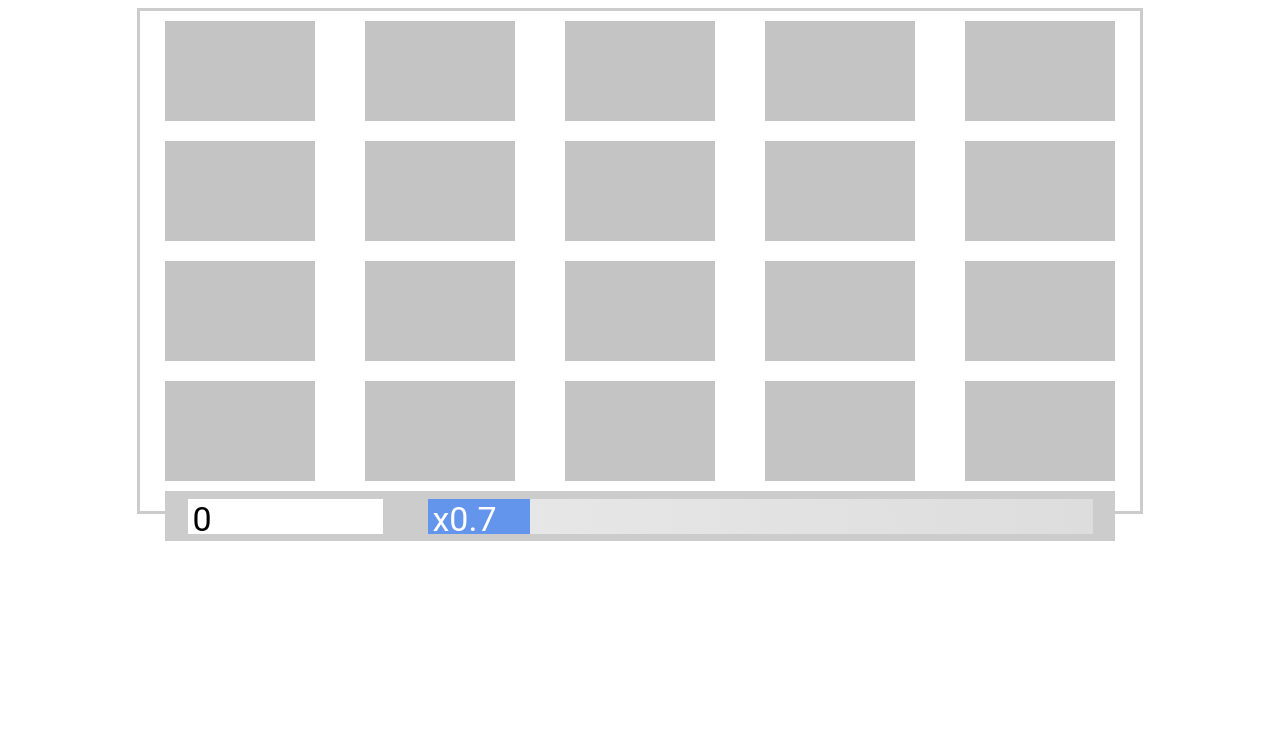
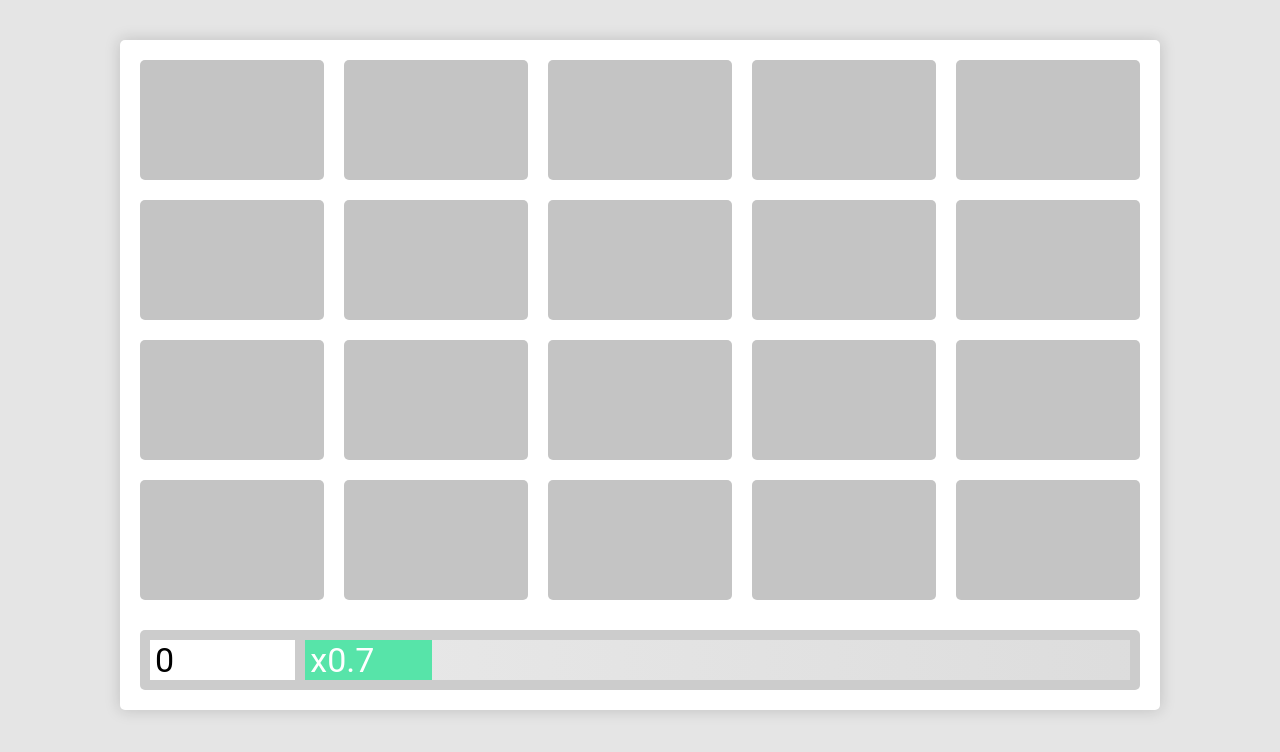
Before and after one commit to hiba9201/memory, a website built with webpack: page src/index.html in a window 1280 px wide. Built offline with nearby package versions, Linux system fonts and the light colour scheme.

Commit message:
* add GameView.js * update styles for game and cards

```diff
--- a/src/Card/Card.js
+++ b/src/Card/Card.js
@@ -4,10 +4,7 @@ export default class Card {
     constructor(id, num, container, context) {
         this.num = num;
         this.game = context;
-        this.view = new CardView(container, num, id, {
-            game: context,
-            card: this,
-        });
+        this.view = new CardView(container, num, id);
     }
 
     compareCards(other) {
@@ -27,6 +24,7 @@ export default class Card {
             compareArray.push(this);
         } else if (view.hidden && compareArray.length === 1) {
             const otherCard = compareArray.pop();
+
             if (this.compareCards(otherCard)) {
                 this.game.updateScorePoints(true);
             } else {
@@ -34,7 +32,7 @@ export default class Card {
                 setTimeout(() => {
                     view.flipCard();
                     otherCard.view.flipCard();
-                }, 1000);
+                }, 800);
             }
         }
 
--- a/src/Card/CardView.js
+++ b/src/Card/CardView.js
@@ -7,7 +7,6 @@ export default class CardView {
         this.node = null;
         this.id = id;
         this.onClick = () => this.flipCard();
-        this.context = context;
     }
 
     flipCard() {
--- a/src/Game/Game.js
+++ b/src/Game/Game.js
@@ -1,33 +1,28 @@
 import { randomSortArray } from '../utils'
 import Card from "../Card/Card";
+import GameView from "./GameView";
 
 import '../style/style.css';
 
 export default class Game {
   constructor(selector, countCards, sameCardCount, scoreDownSpeed, score) {
-    this._playArea = document.querySelector(selector);
-    this.tableNode = this.createTableNode();
-    this._playArea.appendChild(this.tableNode);
+    this.view = new GameView(this, selector);
     this.compareArray = [];
     this.score = score;
     this.scoreCoef = 1;
     this.setCards(countCards, sameCardCount);
-    this.setScore(0);
-    this.scoreDownSpeed = scoreDownSpeed;
+    this.setScore(scoreDownSpeed);
+  }
+
+  setScore(scoreReduceSpeed) {
+    this.view.renderScore();
+    this.scoreDownSpeed = scoreReduceSpeed;
     this.startScore();
   }
 
-  createTableNode() {
-    const table = document.createElement('div');
-    table.setAttribute('id', 'table');
-
-    return table;
-  }
-
   setCards(count, sameCardCount) {
-    let cards = [];
-
-    const { tableNode } = this;
+    const cards = [];
+    const { tableNode } = this.view;
 
     let id = 1;
     for (let i = 1; i <= count / sameCardCount; i++) {
@@ -37,110 +32,42 @@ export default class Game {
     }
 
     randomSortArray(cards);
-
-    cards.forEach(card => {
-      card.renderCard();
-    });
+    this.view.renderCards(cards);
   }
 
-  startScore(){
+  startScore() {
     //через 1 сек начинаем уменьшать коэф очков
-    setTimeout(()=>{
-      setInterval(()=>{
+    setTimeout(() => {
+      setInterval(() => {
         const newScore = this.scoreCoef - 0.1;
 
         //Не меньше 0.5 и не больше 5 + округляем
         this.scoreCoef = Math.min(Math.max(newScore.toFixed(2), 0.5), 5);
 
-        this.updateScoreLine();
-
+        this.view.updateScoreLine();
       }, this.scoreDownSpeed);
-    }, 1000)
-
-  }
-
-  setScore() {
-    const scoreNode = document.createElement('div');
-    scoreNode.classList.add('score');
-
-    const scoreCount = document.createElement('div');
-    scoreCount.classList.add('scoreCount');
-    scoreNode.appendChild(scoreCount);
-
-    const scoreLine = document.createElement('div');
-    scoreLine.classList.add('scoreLine');
-    scoreNode.appendChild(scoreLine);
-
-    const scoreBonus = document.createElement('div');
-    scoreBonus.classList.add('scoreBonus');
-    scoreLine.appendChild(scoreBonus);
-
-    const scoreBonusCoef = document.createElement('div');
-    scoreBonusCoef.classList.add('scoreBonusCoef');
-    scoreBonusCoef.textContent = `x${this.scoreCoef}`
-    scoreLine.appendChild(scoreBonusCoef);
-
-    this._playArea.appendChild(scoreNode);
-    document.querySelector(".scoreCount").textContent = this.score;
+    }, 1000);
   }
 
   updateScorePoints(flag) {
-    let newScore;
+    let changePoints;
     const points = 10000;
 
-    if(flag) {
-      const addPoints = points * this.scoreCoef
-      newScore = this.score + addPoints;
+    if (flag) {
+      changePoints = points * this.scoreCoef
       this.scoreCoef++;
-      this.score = newScore;
+      this.score += changePoints;
+    } else {
+      changePoints = -points / 10;
+      const newScore = this.score + changePoints;
 
-      //нетрудно заметить, что строку ниже можно вынести за условие, но не, она затрет класс сообщения о очках
-      document.getElementsByClassName('scoreCount')[0].textContent = this.score;
-      this.updateScorePointMessage(addPoints)
-    } else {
-      let removePoints = points / 10
-      newScore = this.score - removePoints;
+      if (this.score < Math.abs(changePoints)) {
+        changePoints = -this.score;
+      }
       this.score = Math.max(newScore, 0);
-
-      document.getElementsByClassName('scoreCount')[0].textContent = this.score;
-
-      if(this.score < removePoints) removePoints = this.score
-
-      this.updateScorePointMessage(-removePoints);
     }
 
-  }
-
-  updateScoreLine() {
-    document.getElementsByClassName('scoreBonus')[0].style.width = `${this.scoreCoef*20}%`;
-    document.querySelector('.scoreBonusCoef').textContent =  'x' + this.scoreCoef;
-  }
-
-  updateScorePointMessage(points){
-    const message = document.createElement('div');
-    message.classList.add('scoreMessage');
-
-    if(points > 0) {
-      message.classList.add('scoreMessageGreen');
-      message.textContent = '+' + points;
-    }
-    else if(points === 0) {
-      message.classList.add('scoreMessageYellow');
-      message.textContent = points;
-    }
-    else {
-      message.classList.add('scoreMessageRed');
-      message.textContent = points;
-    }
-
-    document.querySelector('.scoreCount').append(message) ;
-
-    setTimeout(()=> {
-      message.classList.add('scoreMessageHide');
-    }, 10);
-
-    setTimeout(()=> {
-      message.remove()
-    }, 2000);
+    this.view.updateScorePointMessage(changePoints);
+    this.view.updateScore();
   }
 }
--- /dev/null
+++ b/src/Game/GameView.js
@@ -0,0 +1,88 @@
+export default class GameView {
+    constructor(context, gameSelector) {
+        this.context = context;
+        this._playArea = document.querySelector(gameSelector);
+        this.tableNode = this.renderTable();
+    }
+
+    renderTable() {
+        const tableNode = document.createElement('div');
+        tableNode.classList.add('table');
+        this._playArea.appendChild(tableNode);
+
+        return tableNode;
+    }
+
+    renderCards(cards) {
+        cards.forEach(card => {
+            card.renderCard();
+        });
+    }
+
+    renderScore() {
+        const scoreNode = document.createElement('div');
+        scoreNode.classList.add('score');
+
+        const scoreCountContainer = document.createElement('div');
+        scoreCountContainer.classList.add('scoreCount-container');
+
+        this.scoreCount = document.createElement('p');
+        this.scoreCount.classList.add('scoreCount');
+        this.scoreCount.textContent = this.context.score;
+        scoreCountContainer.appendChild(this.scoreCount);
+
+        scoreNode.appendChild(scoreCountContainer);
+
+        const scoreLine = document.createElement('div');
+        scoreLine.classList.add('scoreLine');
+        scoreNode.appendChild(scoreLine);
+
+        const scoreBonus = document.createElement('div');
+        scoreBonus.classList.add('scoreBonus');
+        scoreLine.appendChild(scoreBonus);
+
+        const scoreBonusCoef = document.createElement('div');
+        scoreBonusCoef.classList.add('scoreBonusCoef');
+        scoreBonusCoef.textContent = `x${this.context.scoreCoef}`
+        scoreLine.appendChild(scoreBonusCoef);
+
+        this._playArea.appendChild(scoreNode);
+    }
+
+    updateScoreLine() {
+        document.querySelector('.scoreBonus').style.width = `${this.context.scoreCoef * 20}%`;
+        document.querySelector('.scoreBonusCoef').textContent =  `x${this.context.scoreCoef}`;
+    }
+
+    updateScore() {
+        this.scoreCount.textContent = this.context.score;
+    }
+
+    updateScorePointMessage(points){
+        const message = document.createElement('div');
+        message.classList.add('scoreMessage');
+
+        if(points > 0) {
+            message.classList.add('scoreMessageGreen');
+            message.textContent = '+' + points;
+        }
+        else if(points === 0) {
+            message.classList.add('scoreMessageYellow');
+            message.textContent = points;
+        }
+        else {
+            message.classList.add('scoreMessageRed');
+            message.textContent = points;
+        }
+
+        document.querySelector('.scoreCount-container').appendChild(message);
+
+        setTimeout(()=> {
+            message.classList.add('scoreMessageHide');
+        }, 10);
+
+        setTimeout(()=> {
+            message.remove()
+        }, 2000);
+    }
+}
--- a/src/index.html
+++ b/src/index.html
@@ -6,8 +6,10 @@
     <title>Memory</title>
 </head>
 <body>
+<main class="wrapper">
     <div id="playArea">
 
     </div>
+</main>
 </body>
 </html>
--- a/src/style/style.css
+++ b/src/style/style.css
@@ -1,46 +1,66 @@
+body, html {
+    margin: 0;
+    padding: 0;
+    height: 100%;
+}
+.wrapper {
+    padding: 40px;
+    background-color: #e5e5e5;
+    min-height: 100%;
+    box-sizing: border-box;
+}
+
 #playArea {
-    margin:0 auto;
-    border: 3px solid #ccc;
-    height: 500px;
+    margin: 0 auto;
     width: 1000px;
     position: relative;
+    padding: 20px;
+    box-shadow: 0 0 15px 1px rgba(0, 0, 0, 0.15);
+    border-radius: 5px;
+    background-color: #fff;
 }
 
-#table {
-    display: flex;
+.table {
+    display: grid;
     width: 100%;
-    flex-wrap: wrap;
-    justify-content: space-around;
+    grid-template-columns: repeat(auto-fill, minmax(160px, 1fr));
+    grid-gap: 20px;
+    margin-bottom: 30px;
 }
 
-.score{
-    width: 95%;
-    height: 50px;
+.score {
     background-color: #ccc;
 
-
     margin: 0 auto;
+    padding: 10px;
     position: relative;
     display: flex;
-    justify-content: space-around;
+    justify-content: space-between;
     align-items: center;
+    border-radius: 5px;
 }
 
-.scoreCount{
-    height: 70%;
-    width: 20%;
+.scoreCount-container {
+    height: 40px;
     position: relative;
     padding-left: 5px;
+    margin-right: 10px;
+    flex-grow: 2;
+    flex-basis: 120px;
 
     font-family: "PT Root UI", Roboto, Helvetica, arial, sans-serif;
     font-size: 34px;
     background-color: #fff;
+}
 
+.scoreCount {
+    margin: 0;
 }
 
 .scoreLine{
-    width: 70%;
-    height: 70%;
+    width: 80%;
+    height: 40px;
+    flex-grow: 4;
     position: relative;
 
     background: rgb(231,231,231);
@@ -50,7 +70,7 @@
 .scoreBonus{
     width: 20%;
     height: 100%;
-    background-color: cornflowerblue;
+    background-color: #57e4a9;
     transition: 2s all linear;
 }
 
@@ -71,7 +91,7 @@
 }
 
 .scoreMessageYellow{
-    color: rgb(243, 157, 28)
+    color: rgb(243, 157, 28);
 }
 
 .scoreMessageHide{
@@ -91,31 +111,36 @@
 }
 
 .card {
-    margin: 10px 20px;
-    padding: 16px;
-    width: 150px;
-    height: 100px;
+    padding: 10px;
+    height: 120px;
     cursor: pointer;
     box-sizing: border-box;
+    border-radius: 5px;
 
     color: #fff;
     font-family: "PT Root UI", Roboto, Helvetica, arial, sans-serif;
     font-size: 62px;
+    line-height: 150px;
     vertical-align: bottom;
+    transform: scale(-1, 1);
 
-    transition: transform 120ms ease-out;
+    transition: transform 160ms ease-out, background-color 90ms linear, color 90ms linear;
 }
 
-.card:not(.open):hover {
+.card.hidden:hover {
     opacity: .9;
-    transform: scale(1.02);
+    transform: rotateY(0) scale(-1.02, 1.02);
 }
 
 .card.hidden {
     background-color: #c4c4c4;
+    transform: rotateY(0) scale(-1, 1);
+    color: transparent;
 }
 
 .card.open {
-    background-color: cornflowerblue;
+    background-color: #84d966;
     cursor: auto;
+    pointer-events: none;
+    transform: rotateY(180deg) scale(-1, 1);
 }
```
